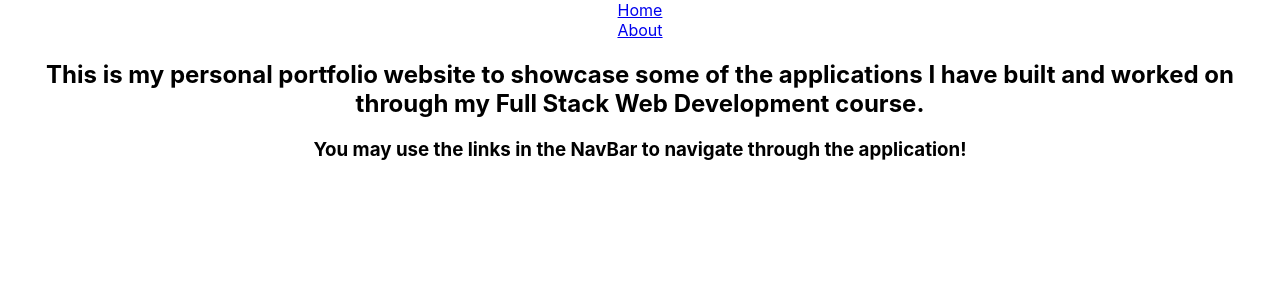
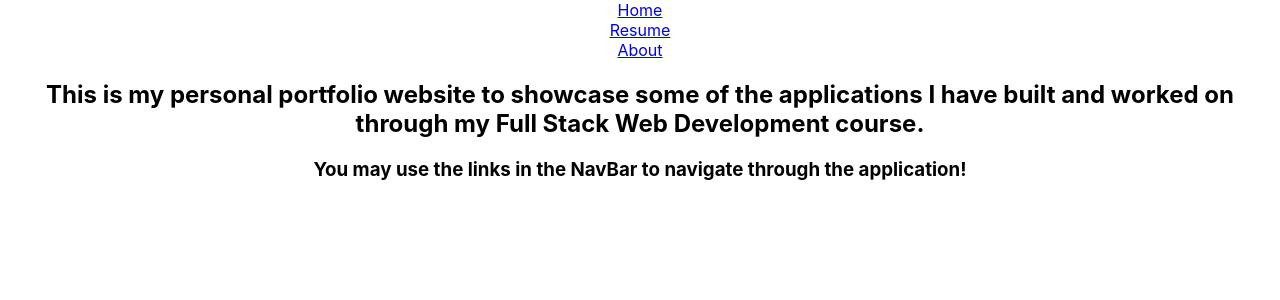
Before and after one commit to jmulloy/portfolio_project, a React (Create React App) app: page /about in a window 1280 px wide. Shown: the top 300 px of the page. Built offline with nearby package versions, Linux system fonts and the light colour scheme.

Commit message:
Added Resume link to navbar

```diff
--- a/src/components/Navbar.js
+++ b/src/components/Navbar.js
@@ -8,7 +8,8 @@
             <Navbar>
 
               <Nav>
-              <NavItem eventKey={2}><Link to='/'>Home</Link></NavItem>
+                <NavItem eventKey={2}><Link to='/'>Home</Link></NavItem>
+                <NavItem eventKey={2}><Link to ='/resume'>Resume</Link></NavItem>
 
                   <NavItem eventKey={2}><Link to='/about'>About</Link></NavItem>
 
--- a/src/components/table.js
+++ /dev/null
@@ -1 +0,0 @@
-import React from 'react'
```
Also changed, not shown: src/components/Resume.js (added).
